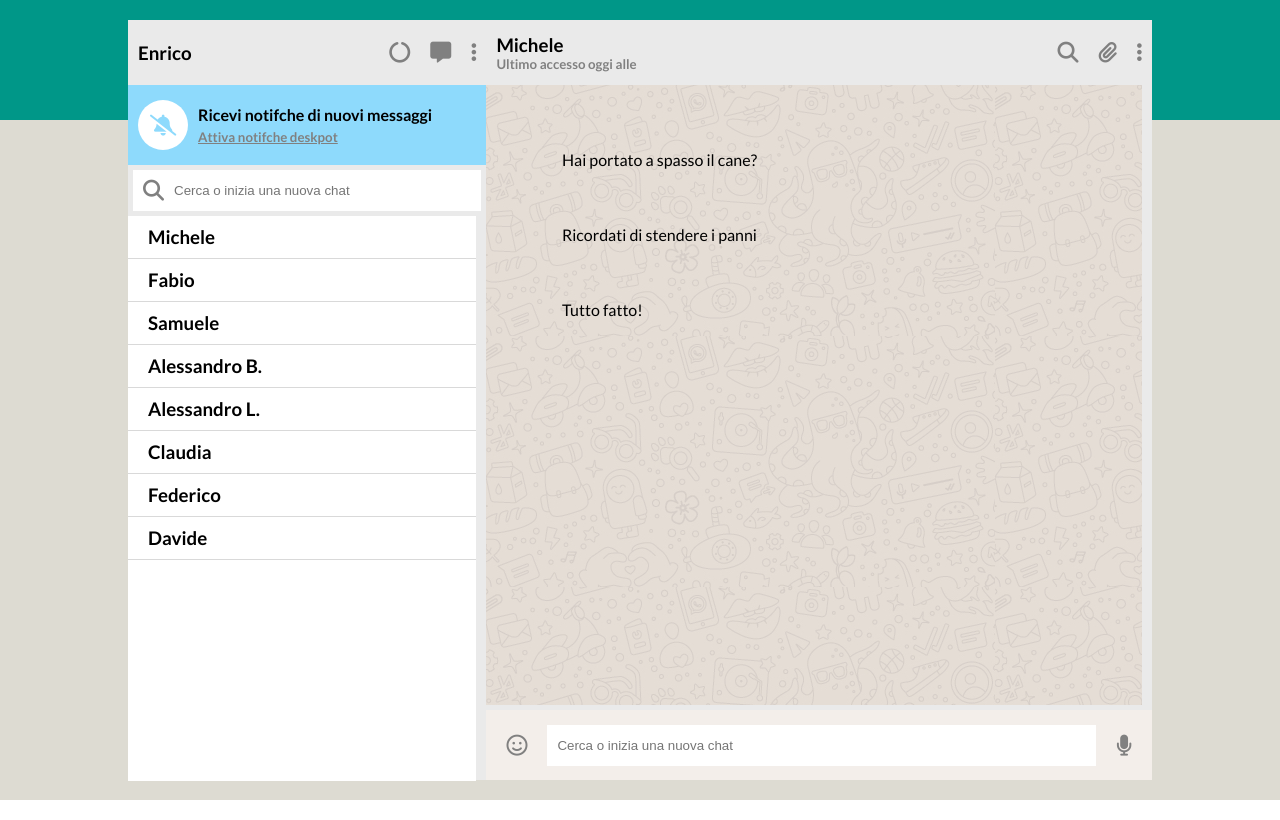
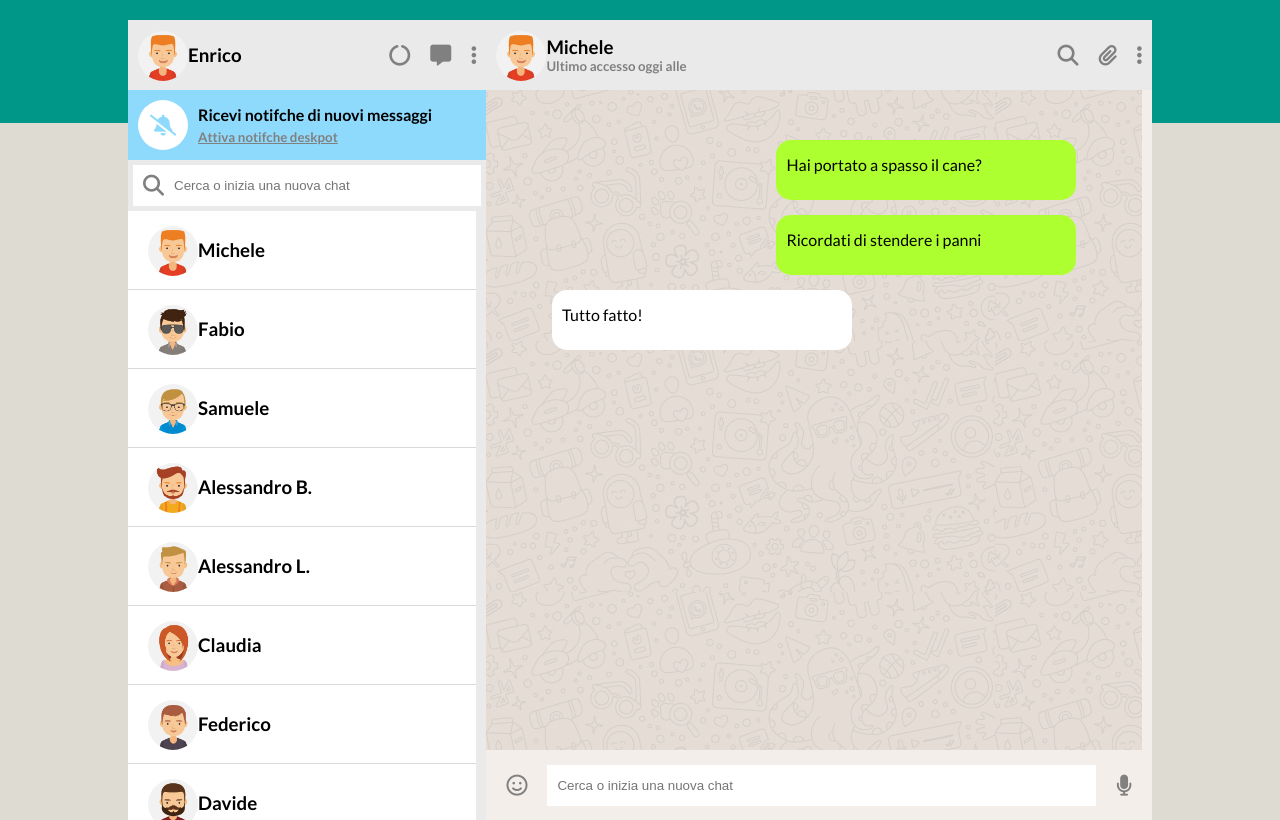
Before and after one commit to enricoforesta/vue-boolzapp, a plain HTML site: page milestone1/index.html in a window 1280 px wide. Drawn offline with nearby package versions, Linux system fonts and the light colour scheme; files whose address does not match are found by name.

Commit message:
fix: img

```diff
--- a/milestone1/css/style.css
+++ b/milestone1/css/style.css
@@ -7,13 +7,13 @@
 
 /* COMMONS */
 body {
-    width: 100%;
-    height: 100%;
+    height: 100vh;
     background: linear-gradient(to bottom,
             #009788 0%,
             #009788 15%,
             #dddbd2 15%,
-            #dddbd2 100%);
+            #dddbd2 100%
+            );
     background-repeat: no-repeat;
     font-family: 'Lato', sans-serif;
 }
@@ -35,6 +35,7 @@ i {
     padding: 10px;
     color: grey;
     font-size: 21px;
+    cursor: pointer;
 }
 
 li {
@@ -53,7 +54,7 @@ li {
 .container {
     display: flex;
     width: 80%;
-    height: calc(100vh - 40px);
+    height: 100%;
     margin: 20px auto;
     background-color: #eaeaea;
 }
@@ -65,20 +66,21 @@ li {
 .conversation {
     flex-grow: 1;
     height: 100%;
+    background-color: #f3eeea;
 }
+/* /Creazione contenitore principale */
 
-/* Creazione contenitore principale */
 .chat header,
 .conversation-top {
     display: flex;
     justify-content: space-between;
-    height: 65px;
+    height: 70px;
     align-items: center;
+    background-color: #eaeaea;
 }
 
 .notifications {
     background-color: #8edafc;
-    height: 80px;
     display: flex;
     align-items: center;
 }
@@ -90,6 +92,7 @@ li {
 
 .chat main {
     height: calc(100% - 70px);
+    background-color: #eaeaea;
 }
 
 .conversation main {
@@ -141,7 +144,7 @@ CHAT
 /* /CERCA O INIZIA */
 /* AMICI */
 .friend {
-    height: calc(100% - 125px);
+    height: calc(100% - 121px);
     background-color: white;
     margin-right: 10px;
 }
@@ -149,6 +152,10 @@ CHAT
 .friend li {
     padding: 10px;
     border-bottom: solid 1px rgba(128, 128, 128, 0.3);
+}
+.friend li:hover{
+    background-color: grey;
+    cursor: pointer;
 }
 
 .friend ul {
@@ -188,11 +195,11 @@ CONVERSATION
     border-radius: 15px;
 }
 
-.send{
+.sent{
     background-color: greenyellow;
     align-self: flex-end;
 }
-.receive{
+.received{
     background-color: white;
     align-self: flex-start;
 }
--- a/milestone1/index.html
+++ b/milestone1/index.html
@@ -19,7 +19,6 @@
     <!-- MY CSS -->
     <link rel="stylesheet" href="css/style.css">
     <!-- /MY CSS -->
-
 </head>
 
 <body class="debug">
@@ -28,9 +27,9 @@
             <!-- NOME UTENTE -->
             <header>
                 <div class="user">
-                    <div><img :src="user[indexCurrent].avatar" alt=""></div>
+                    <div><img :src="user[0].avatar" alt=""></div>
                     <div>
-                        <h3>{{user[indexCurrent].name}}</h3>
+                        <h3>{{user[0].name}}</h3>
                     </div>
                 </div>
                 <div class="icon">
@@ -39,7 +38,7 @@
                     <i class="fa-solid fa-ellipsis-vertical"></i>
                 </div>
             </header>
-            <!-- NOME UTENTE -->
+            <!-- /NOME UTENTE -->
             <main>
                 <!-- NOTIFICHE -->
                 <div class="notifications">
@@ -59,7 +58,7 @@
                     </div>
                     <input type="text" placeholder="Cerca o inizia una nuova chat">
                 </div>
-                <!-- CERCA O INIZIA -->
+                <!-- /CERCA O INIZIA -->
                 <!-- AMICI -->
                 <div class="friend">
                     <ul>
@@ -93,11 +92,11 @@
                         <i class="fa-solid fa-ellipsis-vertical"></i>
                     </div>
                 </div>
-                <!-- CHAT AMICO -->
-                <!-- /CONVERSAZIONE -->
+                <!-- /CHAT AMICO -->
+                <!-- CONVERSAZIONE -->
                 <div class="message">
                     <ul>
-                        <li v-for="text in contacts[indexCurrent].messages" class="bubble">{{text.message}}</li>
+                        <li v-for="text in contacts[indexCurrent].messages" class="bubble" :class="text.status === 'sent' ? 'sent' : 'received'">{{text.message}}</li>
                     </ul>
                 </div>
                 <!-- /CONVERSAZIONE -->
--- a/milestone1/js/main.js
+++ b/milestone1/js/main.js
@@ -8,13 +8,13 @@ createApp({
             user: [
                 {
                     name: "Enrico",
-                    avatar: './img/avatar_1.jpg',
+                    avatar: '/img/avatar_1.jpg',
                 }
             ],
             contacts: [
                 {
                     name: 'Michele',
-                    avatar: './img/avatar_1.jpg',
+                    avatar: '/img/avatar_1.jpg',
                     visible: true,
                     messages: [
                         {
@@ -36,7 +36,7 @@ createApp({
                 },
                 {
                     name: 'Fabio',
-                    avatar: './img/avatar_2.jpg',
+                    avatar: '/img/avatar_2.jpg',
                     visible: true,
                     messages: [
                         {
@@ -58,7 +58,7 @@ createApp({
                 },
                 {
                     name: 'Samuele',
-                    avatar: './img/avatar_3.jpg',
+                    avatar: '/img/avatar_3.jpg',
                     visible: true,
                     messages: [
                         {
@@ -80,7 +80,7 @@ createApp({
                 },
                 {
                     name: 'Alessandro B.',
-                    avatar: './img/avatar_4.jpg',
+                    avatar: '/img/avatar_4.jpg',
                     visible: true,
                     messages: [
                         {
@@ -97,7 +97,7 @@ createApp({
                 },
                 {
                     name: 'Alessandro L.',
-                    avatar: './img/avatar_5.jpg',
+                    avatar: '/img/avatar_5.jpg',
                     visible: true,
                     messages: [
                         {
@@ -114,7 +114,7 @@ createApp({
                 },
                 {
                     name: 'Claudia',
-                    avatar: './img/avatar_6.jpg',
+                    avatar: '/img/avatar_6.jpg',
                     visible: true,
                     messages: [
                         {
@@ -136,7 +136,7 @@ createApp({
                 },
                 {
                     name: 'Federico',
-                    avatar: './img/avatar_7.jpg',
+                    avatar: '/img/avatar_7.jpg',
                     visible: true,
                     messages: [
                         {
@@ -153,7 +153,7 @@ createApp({
                 },
                 {
                     name: 'Davide',
-                    avatar: './img/avatar_8.jpg',
+                    avatar: '/img/avatar_8.jpg',
                     visible: true,
                     messages: [
                         {
```
